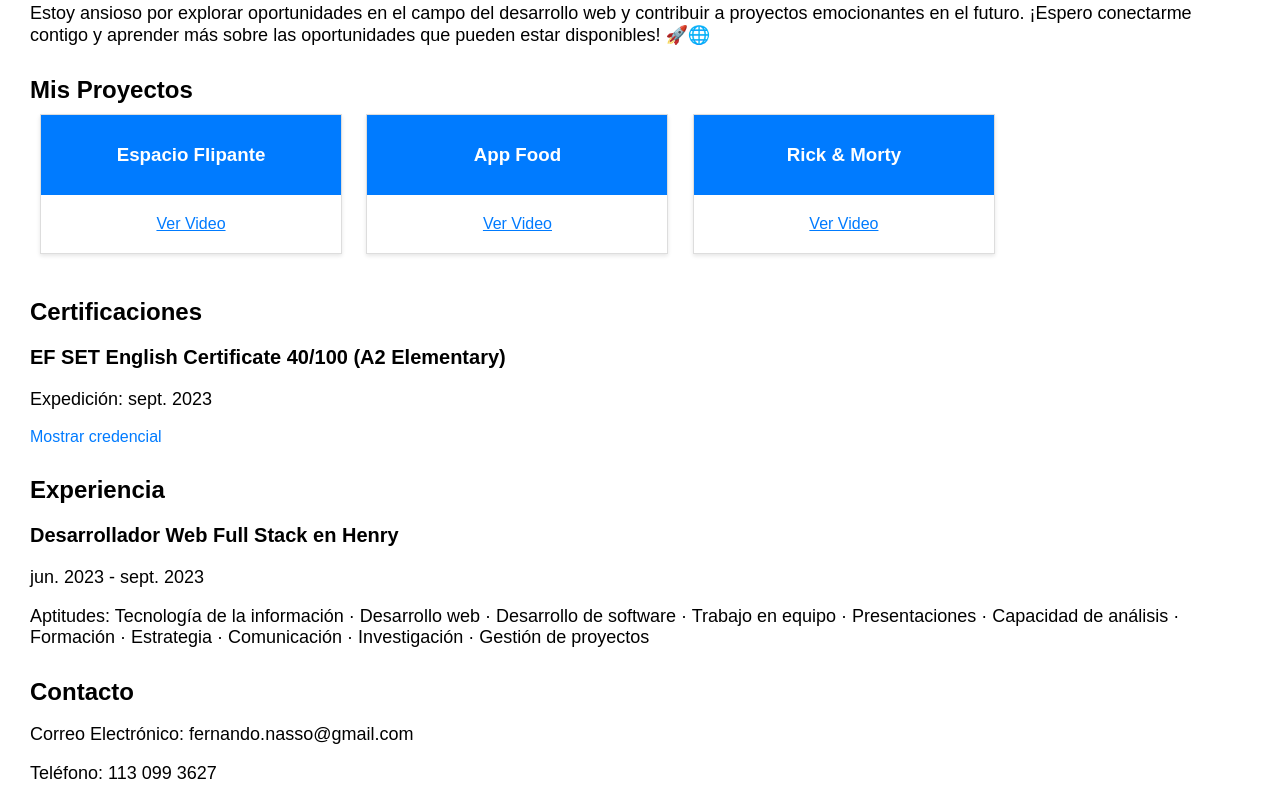
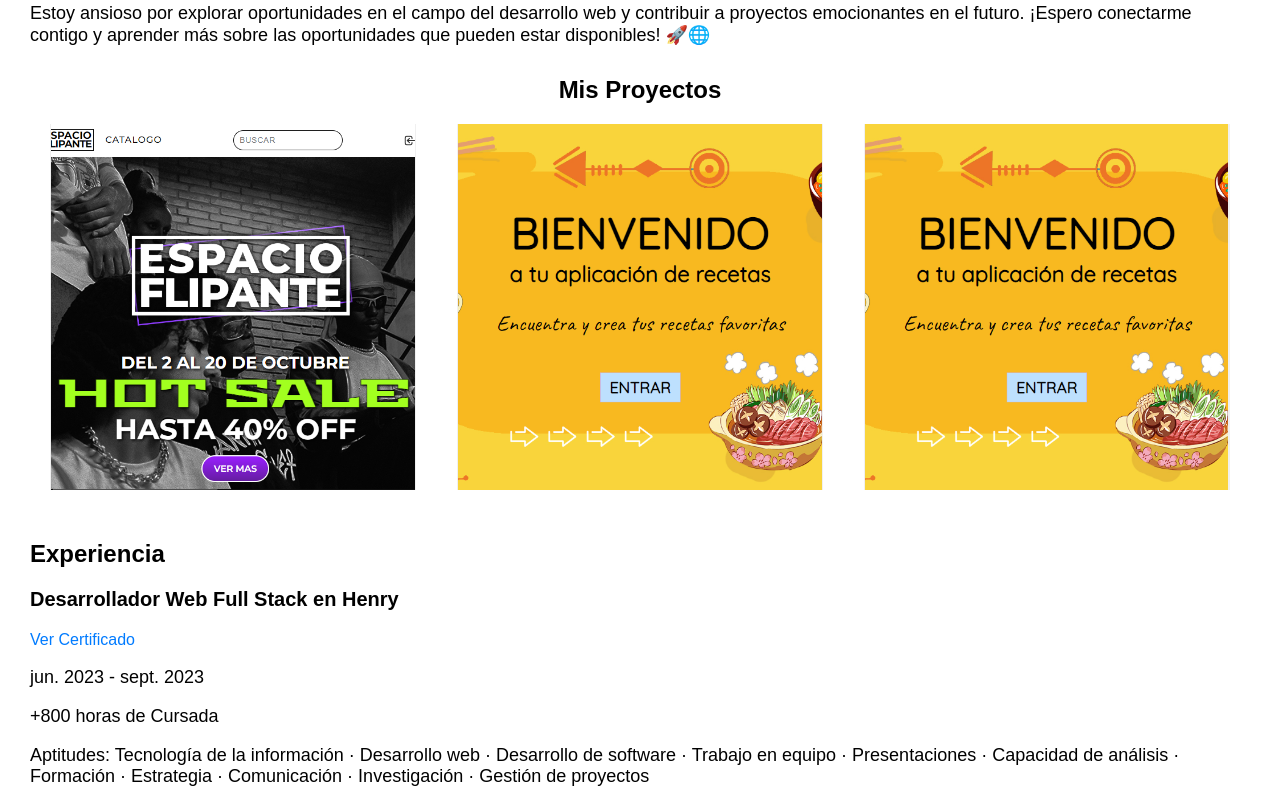
Before and after one commit to FernandoNasso/Portfolio, a website: page Portfolio/index.html in a window 1280 px wide. Shown: the part 497-1300 px from the top of the page. Drawn offline with Linux system fonts and the light colour scheme.

Commit message:
add proyects

```diff
--- a/Portfolio/index.html
+++ b/Portfolio/index.html
@@ -7,7 +7,7 @@
         <img src="assets/yo.jpeg" alt="Fernando Nasso">
         <h1>Fernando Nasso</h1>
         <h2>FullStack Developer</h2>
-        <p>React | Redux | Express | Node.js | PostgreSQL | JavaScript | HTML | CSS | Database</p>
+        <p>JavaScript | React | Redux | Express | Node.js | PostgreSQL | HTML | CSS | Database | NPM | Git | GitHub | Sequelize</p>
     </header>
 
     <section id="about">
@@ -22,51 +22,87 @@
     </section>
 
     <section id="projects">
+
         <h2>Mis Proyectos</h2>
+        <div class="project-container">
         <div class="project-card">
-            <div class="project-header">
-                <h3>Espacio Flipante</h3>
-            </div>
-            <div class="project-thumbnail">
-                <!-- Miniatura de video (puedes usar una imagen en su lugar) -->
-                <a href="#" class="expand-button">Ver Video</a>
-            </div>
-            <div class="project-details">
-                <p>Fecha: septiembre 2023</p>
-                <a href="enlace_a_GitHub">GitHub</a>
-                <a href="enlace_a_YouTube">YouTube</a>
+            <div class="project-inner">
+                <div class="project-front">
+                    <img src="assets/flipante.png" alt="Espacio Flipante">
+                    </a>
+                </div>
+                <div class="project-back">
+                    <span class="infoProyect">
+                        E-commerce "Espacio Flipante"<br>
+                        Trabajo realizado en grupo para culminar los estudios en Henry. Fue una experiencia de trabajo colaborativo en la creación de una aplicación completa y compleja tanto para la experiencia de usuario cliente como del administrador. Logramos una aplicación intuitiva, moderna y completa, lo que resultó en una experiencia única.
+                    </span>
+                    <div>
+                        <a href="https://github.com/FernandoNasso?tab=repositories">
+                            <img src="assets/github.png" alt="GitHub" class="icon2">
+                        </a>
+                        <br>
+                        <a href="https://espacio-flipante-pf.vercel.app/" target="_blank" class="button-link">Visitar</a>
+                    </div>
+                </div>
             </div>
         </div>
 
         <div class="project-card">
-            <div class="project-header">
-                <h3>App Food</h3>
-            </div>
-            <div class="project-thumbnail">
-                <!-- Miniatura de video (puedes usar una imagen en su lugar) -->
-                <a href="#" class="expand-button">Ver Video</a>
-            </div>
-            <div class="project-details">
-                <p>Fecha: agosto 2023</p>
-                <a href="enlace_a_GitHub">GitHub</a>
-                <a href="enlace_a_YouTube">YouTube</a>
+            <div class="project-inner">
+                <div class="project-front">
+                    <a href="https://github.com/FernandoNasso/PI-Food" target="App Food">
+                    <img src="assets/app food.png" alt="App Food">
+                    </a>
+                </div>
+                <div class="project-back">
+                    <span class="infoProyect">
+                        App Food <br />
+                        Proyecto Individual desarrollado durante mi etapa en el bootcamp de Soy Henry. Es una aplicación de una sola página (SPA) que te permite explorar una variedad de recetas, provistas por la API spoonacular, crear tus propias recetas y realizar acciones como edición y eliminación. Además, proporciona detalles exhaustivos sobre cada receta en particular, brindando una experiencia completa.
+                    </span>
+                <div>
+                    <a href="https://github.com/FernandoNasso/PI-Food">
+                        <img src="assets/github.png" alt="GitHub" class="icon2">
+                    </a>
+                </div>
+                </div>
             </div>
         </div>
 
         <div class="project-card">
-            <div class="project-header">
-                <h3>Rick & Morty</h3>
+            <div class="project-inner">
+                <div class="project-front">
+                    <a href="https://github.com/FernandoNasso/Rick_and_Morty_Nasso" alt="r&m">
+                    <img src="assets/app food.png" alt="r&m">
+                    </a>
+                </div>
+                <div class="project-back">
+                    <span class="infoProyect">
+                        Rick & Morty App <br />
+                        Durante mi participación en el bootcamp de Soy Henry, desarrollé esta aplicación web. "Rick y Morty" es una plataforma que utiliza la API oficial de la serie para ofrecer información detallada sobre los personajes que aparecen en la misma. Los usuarios pueden buscar personajes, explorar sus detalles, aplicar filtros de búsqueda y guardar sus personajes favoritos para una experiencia personalizada.
+                    </span>
+                    <div>
+                        <a href="https://github.com/FernandoNasso/Rick_and_Morty_Nasso">
+                            <img src="assets/github.png" alt="GitHub" class="icon2">
+                        </a>
+                    </div>
+                </div>
             </div>
-            <div class="project-thumbnail">
-                <!-- Miniatura de video (puedes usar una imagen en su lugar) -->
-                <a href="#" class="expand-button">Ver Video</a>
-            </div>
-            <div class="project-details">
-                <p>Fecha: septiembre 2023</p>
-                <a href="enlace_a_GitHub">GitHub</a>
-                <a href="enlace_a_YouTube">YouTube</a>
-            </div>
+
         </div>
+        </div>
+    </section>
+
+    <section id="experience">
+        <h2>Experiencia</h2>
+
+        <div class="job">
+            <h3>Desarrollador Web Full Stack en Henry</h3>
+            <a href="https://certificates.soyhenry.com/new-cert?id=6fc41e41c606d6f076539e5c1fda141b252c8c8b65068e5daf2281085cf1f639" target="_blank">Ver Certificado</a>
+            <p>jun. 2023 - sept. 2023</p>
+            <P>+800 horas de Cursada</P>
+            <p>Aptitudes: Tecnología de la información · Desarrollo web · Desarrollo de software · Trabajo en equipo · Presentaciones · Capacidad de análisis · Formación · Estrategia · Comunicación · Investigación · Gestión de proyectos</p>
+        </div>
+
     </section>
 
     <section id="certifications">
@@ -75,18 +111,7 @@
         <div class="certification">
             <h3>EF SET English Certificate 40/100 (A2 Elementary)</h3>
             <p>Expedición: sept. 2023</p>
-            <a href="link_a_la_credencial">Mostrar credencial</a>
-        </div>
-
-    </section>
-
-    <section id="experience">
-        <h2>Experiencia</h2>
-
-        <div class="job">
-            <h3>Desarrollador Web Full Stack en Henry</h3>
-            <p>jun. 2023 - sept. 2023</p>
-            <p>Aptitudes: Tecnología de la información · Desarrollo web · Desarrollo de software · Trabajo en equipo · Presentaciones · Capacidad de análisis · Formación · Estrategia · Comunicación · Investigación · Gestión de proyectos</p>
+            <a href="https://www.efset.org/cert/1uioon">Mostrar credencial</a>
         </div>
 
     </section>
@@ -96,7 +121,14 @@
 
         <p>Correo Electrónico: fernando.nasso@gmail.com</p>
         <p>Teléfono: 113 099 3627</p>
+        <a href="https://www.linkedin.com/in/fernando-nasso/">
+            <img src="assets/linkedin.png" alt="LinkedIn" class="icon1">
+        </a>
+        <a href="https://github.com/FernandoNasso">
+            <img src="assets/github.png" alt="GitHub" class="icon2">
+        </a>
     </section>
+
 
     <footer>
         <p>Derechos de autor © 2023 Fernando Nasso</p>
--- a/Portfolio/style.css
+++ b/Portfolio/style.css
@@ -11,17 +11,16 @@ header {
     color: #fff;
     text-align: center;
     padding: 20px;
-    display: flex; /* Hace que los elementos dentro del header se comporten como elementos flexibles */
-    align-items: center; /* Centra verticalmente los elementos dentro del header */
+    display: flex;
+    align-items: center;
 }
 
 /* Estilos para la imagen en el header */
 header img {
-    width: 100px; /* Ajusta el ancho de la imagen según tus preferencias */
-    height: auto; /* Permite que la altura se ajuste automáticamente manteniendo la proporción */
-    margin-right: 20px; /* Agrega un margen a la derecha de la imagen para separarla del texto */
+    width: 100px;
+    height: auto;
+    margin-right: 20px;
 }
-
 
 h1 {
     font-size: 36px;
@@ -42,46 +41,90 @@ section {
     margin: 30px;
 }
 
-/* Estilos para las tarjetas de proyecto */
-.project-card {
-    display: inline-block;
-    width: 300px;
-    margin: 10px;
-    border: 1px solid #ddd;
-    box-shadow: 0px 2px 4px rgba(0, 0, 0, 0.1);
-    background-color: #fff;
-    cursor: pointer;
-    transition: transform 0.3s ease;
-    overflow: hidden;
+#projects {
+    text-align: center;
+    margin-top: 20px;
 }
 
-.project-header {
-    background-color: #007BFF;
-    color: #fff;
-    text-align: center;
-    padding: 10px;
+#projects h2 {
+    font-size: 24px;
+    margin-bottom: 20px; /* Agrega margen inferior al título */
 }
 
-.project-thumbnail {
-    text-align: center;
-    padding: 20px;
+.project-container {
+    display: flex;
+    justify-content: space-around;
+    flex-wrap: wrap;
+    margin-top: 20px;
 }
 
-.expand-button {
-    color: #007BFF;
-    text-decoration: underline;
+.project-card {
+    width: calc(30%);
+    position: relative;
+    perspective: 1000px;
+    margin-bottom: 20px;
 }
 
-.project-details {
-    display: none; /* Oculta los detalles inicialmente */
-    padding: 10px;
+/* Establece un tamaño máximo para las imágenes dentro de las tarjetas */
+.project-card img {
+    max-width: 100%; /* La imagen no será más ancha que la tarjeta */
+    max-height: 100%; /* La imagen no será más alta que la tarjeta */
 }
 
-/* Cambiar el cursor al hacer hover */
-.project-card:hover {
-    transform: scale(1.05);
+/* Elimina el width y la perspectiva de .project-inner */
+.project-inner {
+    height: 0;
+    padding-bottom: 100%;
+    position: relative;
+    transform-style: preserve-3d;
+    transition: transform 0.5s;
 }
 
+.project-card:hover .project-inner {
+    transform: rotateY(180deg);
+    width: 100%;
+}
+
+.project-front,
+.project-back {
+    width: 100%;
+    height: 100%;
+    position: absolute;
+    backface-visibility: hidden;
+
+}
+
+.project-front {
+    background-color: #f0f0f0;
+}
+
+.project-back {
+    background-color: #cec6c6;
+    transform: rotateY(180deg);
+    display: flex;
+    flex-direction: column;
+    justify-content: center;
+    align-items: center;
+    text-align: center;
+    margin: 10px;
+}
+
+.button-link {
+    display: inline-block;
+    padding: 10px 20px;
+    background-color: #db00e2;
+    color: #fff;
+    text-decoration: none;
+    border: none;
+    border-radius: 5px;
+    cursor: pointer;
+    transition: background-color 0.3s;
+    margin: 10px;
+}
+
+.button-link:hover {
+    background-color: #fa10d3;
+}
 
 /* Estilos para certificaciones */
 .certification {
@@ -118,3 +161,15 @@ a {
 a:hover {
     text-decoration: underline;
 }
+
+.icon1 {
+    width: 30px;
+    height: 30px;
+    background-color: white;
+}
+
+.icon2 {
+    width: 30px;
+    height: 30px;
+    background-color: black;
+}
```
Also changed, not shown: Portfolio/assets/app food.png (added), Portfolio/assets/espacio flipante.png (added), Portfolio/assets/flipante.png (added), Portfolio/assets/github.png (added), Portfolio/assets/linkedin.png (added), 1 other file.
